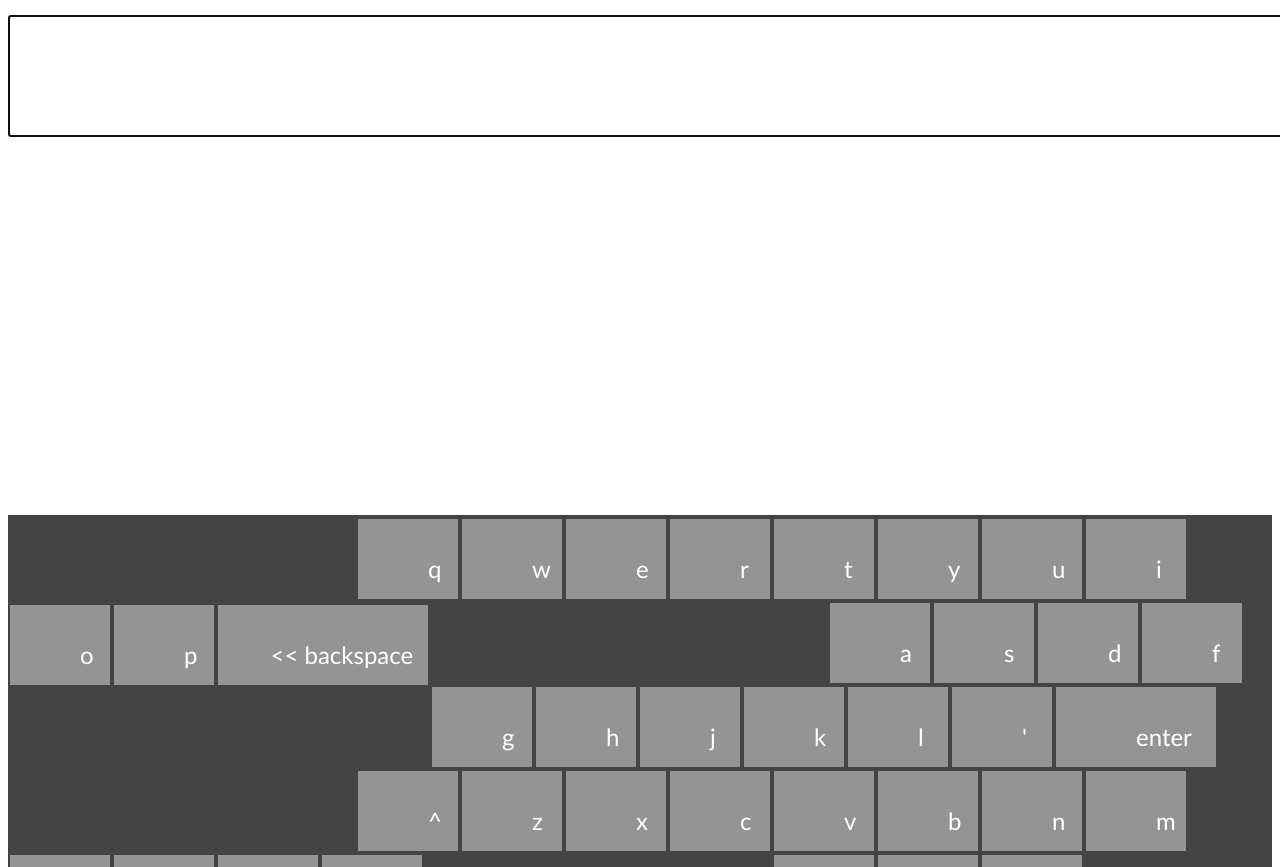
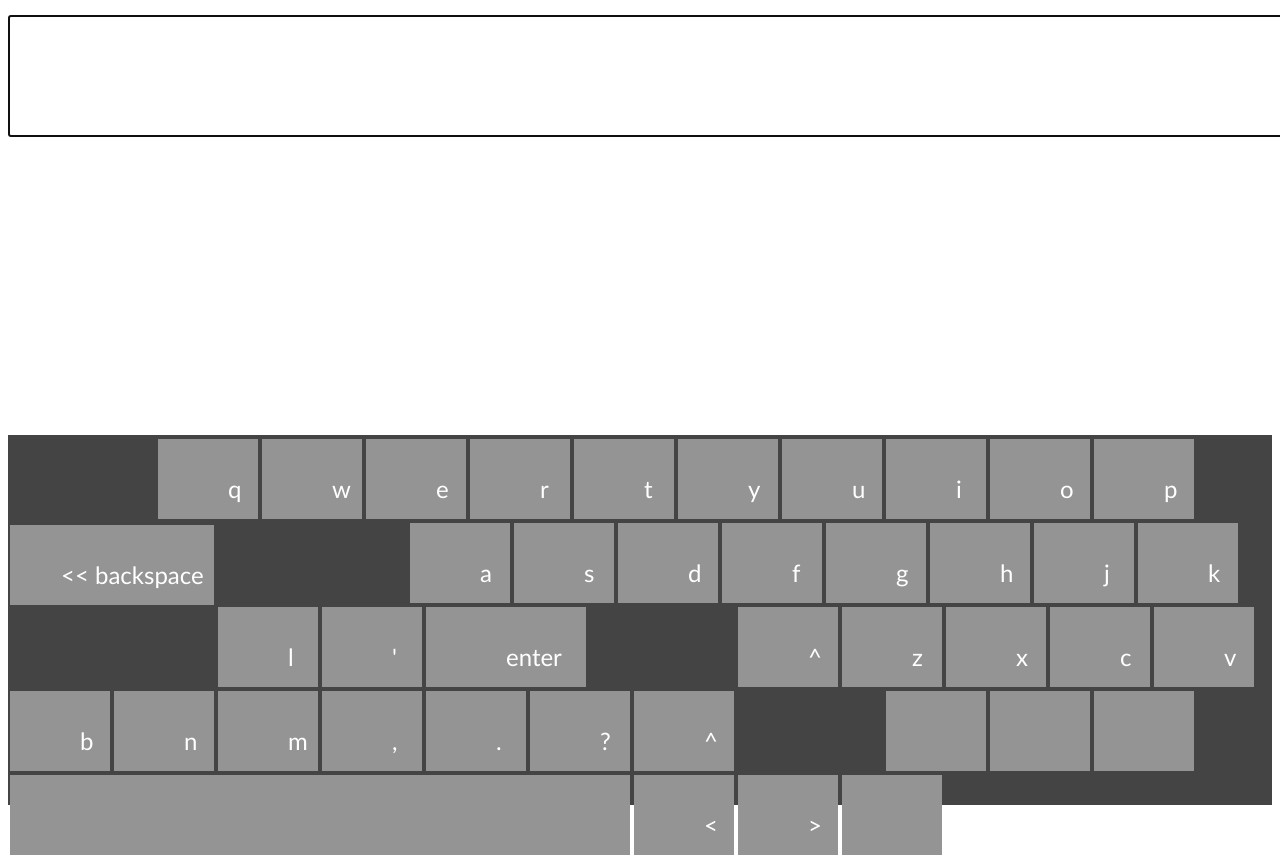
Before and after one commit to nakul0305/ms-keyboard, a plain HTML site: page index.html in a window 1280 px wide. Shown: the part 85-952 px from the top of the page. Drawn offline with Linux system fonts and the light colour scheme.

Commit message:
Changes#4

```diff
--- a/all.css
+++ b/all.css
@@ -20,7 +20,7 @@ body{
 
 .touchArea{
 	width:100%;
-	margin-top:600px;
+	margin-top:520px;
 	height:370px;
 	background-color:#444;
 }
@@ -43,7 +43,7 @@ body{
 
 .key1-row1{
 	height:80px;
-	width:210px;
+	width:204px;
 	background-color:rgba(148,148,148,1.00);
 	margin:4px 2px 2px 2px;
 	float:left;
--- a/index.html
+++ b/index.html
@@ -11,7 +11,7 @@
 <textarea class="textAr" rows="4" cols="100" autofocus>
 </textarea>
 <div class="touchArea">
-	<div class="isKey key-row1" style="margin-left:350px"><p class="keyText">q</p></div>
+	<div class="isKey key-row1" style="margin-left:150px"><p class="keyText">q</p></div>
     <div class="isKey key-row1"><p class="keyText">w</p></div>
     <div class="isKey key-row1"><p class="keyText">e</p></div>
     <div class="isKey key-row1"><p class="keyText">r</p></div>
@@ -22,7 +22,7 @@
     <div class="isKey key-row1"><p class="keyText">o</p></div>
     <div class="isKey key-row1"><p class="keyText">p</p></div>
     <div class="isKey key1-row1"><p class="key1Text" style="margin-left:25%"><< backspace</p></div>
-    <div class="isKey key-row2" style="margin-left:400px"><p class="keyText">a</p></div>
+    <div class="isKey key-row2" style="margin-left:194px"><p class="keyText">a</p></div>
     <div class="isKey key-row2"><p class="keyText">s</p></div>
     <div class="isKey key-row2"><p class="keyText">d</p></div>
     <div class="isKey key-row2"><p class="keyText">f</p></div>
@@ -33,7 +33,7 @@
     <div class="isKey key-row2"><p class="keyText">l</p></div>
     <div class="isKey key-row2"><p class="keyText">'</p></div>
     <div class="isKey key1-row2"><p class="key1Text">enter</p></div>
-    <div class="key-row2" style="margin-left:350px"><p class="keyText">^</p></div>
+    <div class="key-row2" style="margin-left:150px"><p class="keyText">^</p></div>
     <div class="isKey key-row2"><p class="keyText">z</p></div>
     <div class="isKey key-row2"><p class="keyText">x</p></div>
     <div class="isKey key-row2"><p class="keyText">c</p></div>
@@ -45,10 +45,10 @@
     <div class="isKey key-row2"><p class="keyText">.</p></div>
     <div class="isKey key-row2"><p class="keyText">?</p></div>
     <div class="key-row2"><p class="keyText">^</p></div>
-    <div class="key-row2" style="margin-left:350px"><p class="keyText"></p></div>
+    <div class="key-row2" style="margin-left:150px"><p class="keyText"></p></div>
     <div class="key-row2"><p class="keyText"></p></div>
     <div class="key-row2"><p class="keyText"></p></div>
-    <div class="isKey key-row2" style="width:650px"><p class="keyText"> </p></div>
+    <div class="isKey key-row2" style="width:620px"><p class="keyText"> </p></div>
     <div class="isKey key-row2"><p class="keyText"><</p></div>
     <div class="isKey key-row2"><p class="keyText">></p></div>
     <div class="key-row2"><p class="keyText"></p></div>
```
